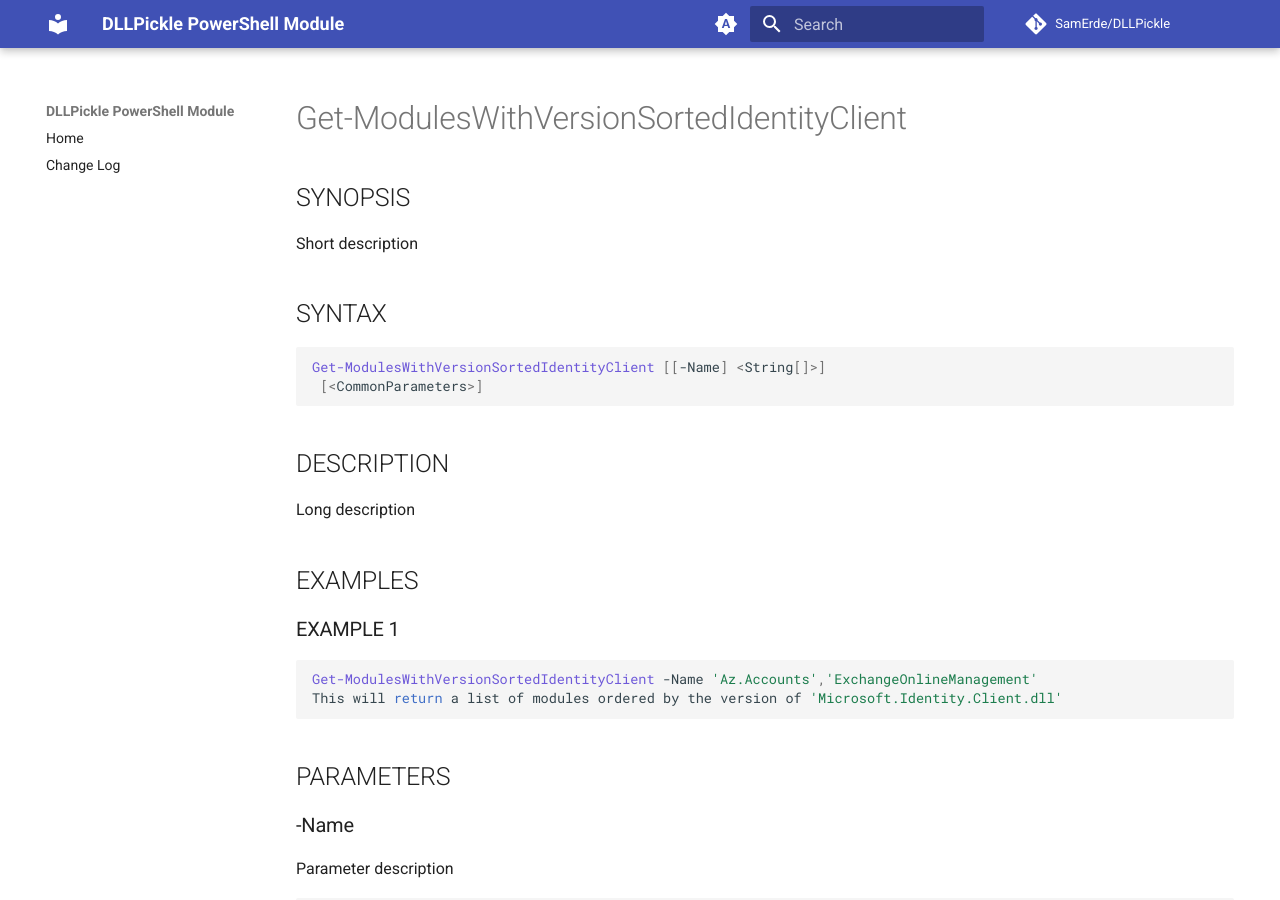
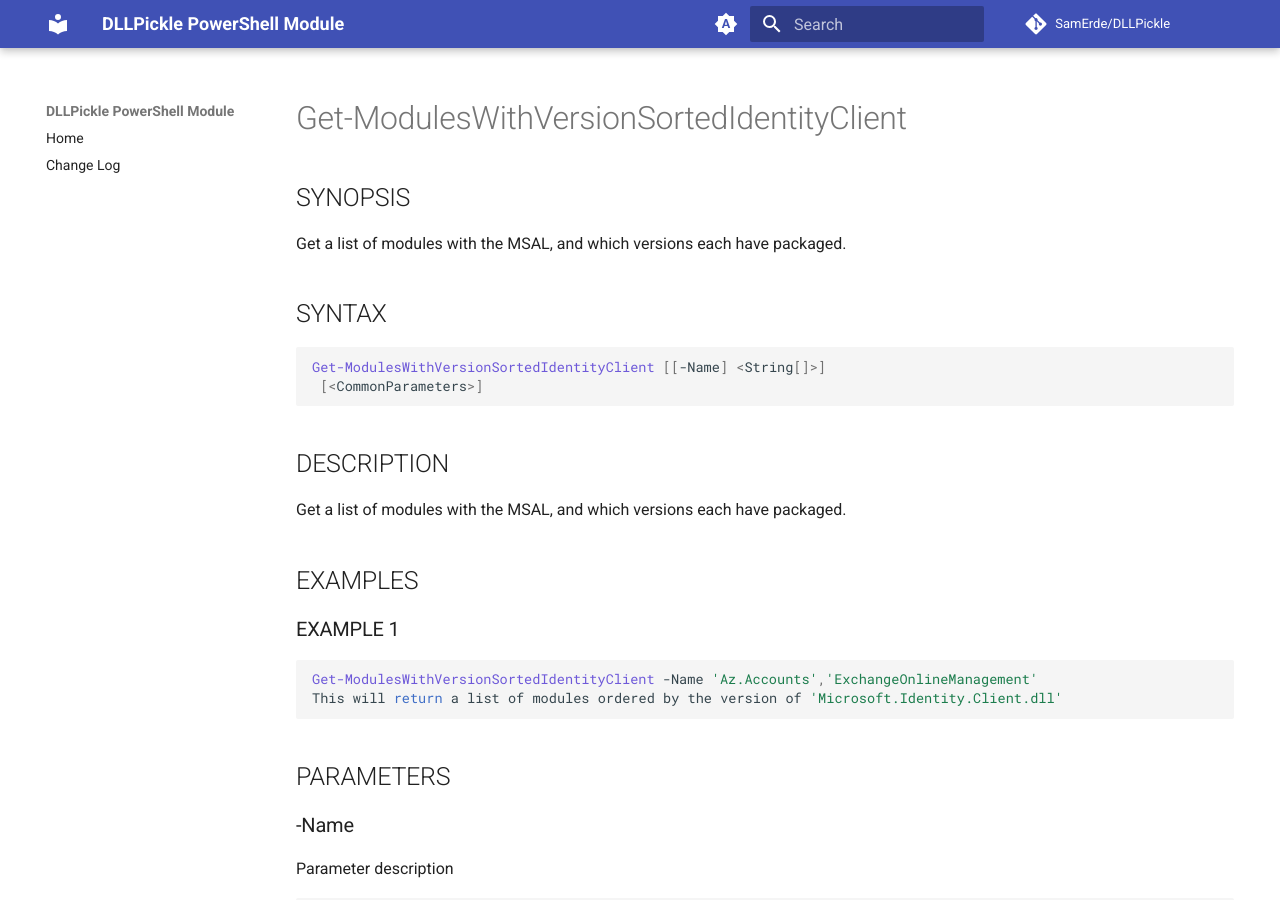
Before and after one commit to SamErde/DLLPickle, an MkDocs documentation site: the page built from docs/Get-ModulesWithVersionSortedIdentityClient.md, in a window 1280 px wide and 900 px high. Built offline with MkDocs 1.6.1 and Material for MkDocs 9.7.7, drawn with Linux system fonts in a browser that asks for light colours; comment, search, counter and statistics services are not loaded.

Commit message:
Add documentation

```diff
--- a/docs/Get-ModulesWithVersionSortedIdentityClient.md
+++ b/docs/Get-ModulesWithVersionSortedIdentityClient.md
@@ -9,7 +9,7 @@ schema: 2.0.0
 
 ## SYNOPSIS
 
-Short description
+Get a list of modules with the MSAL, and which versions each have packaged.
 
 ## SYNTAX
 
@@ -20,7 +20,7 @@ Get-ModulesWithVersionSortedIdentityClient [[-Name] <String[]>]
 
 ## DESCRIPTION
 
-Long description
+Get a list of modules with the MSAL, and which versions each have packaged.
 
 ## EXAMPLES
 
```
Also changed, not shown: docs/DLLPickle.md (+4 -1 lines), 1 other file.
